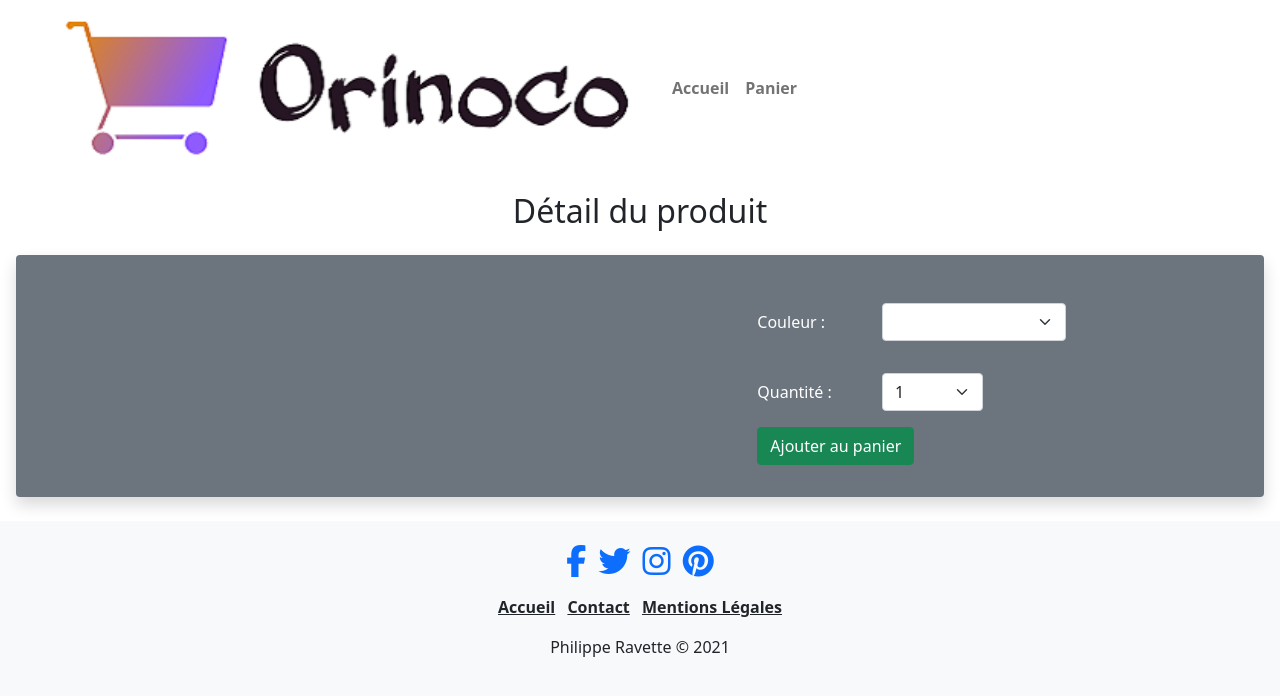
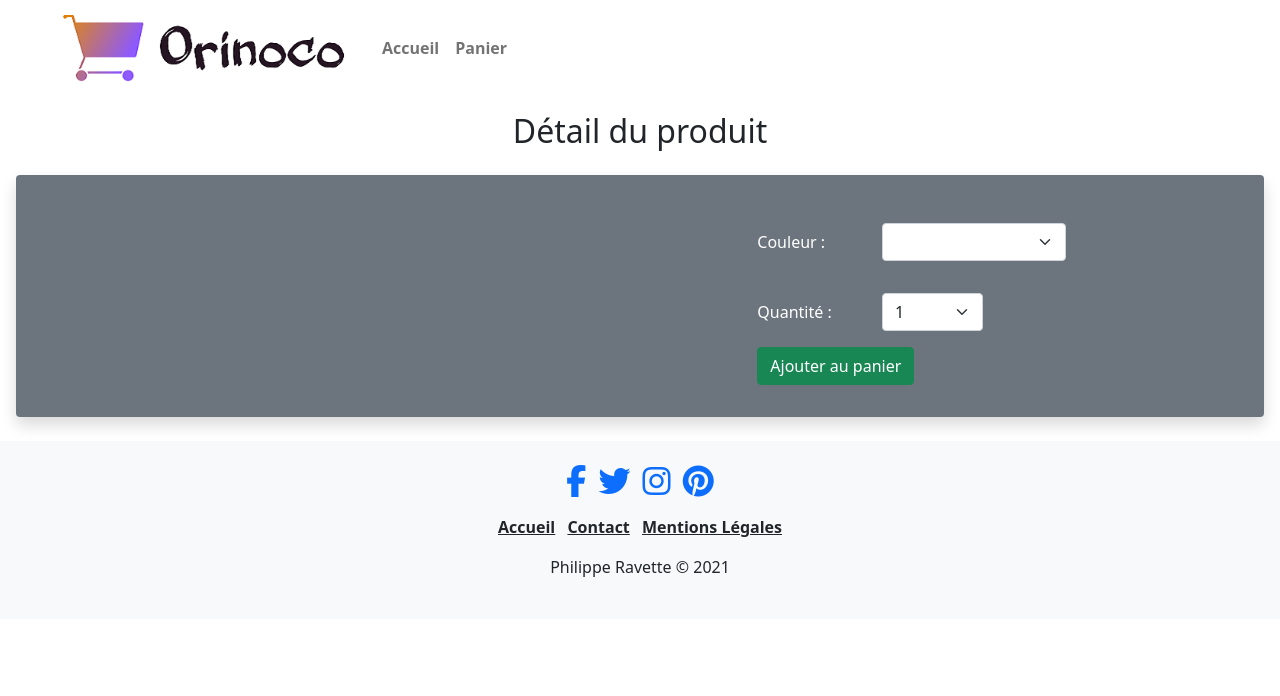
Before and after one commit to PhilippeRavette/Philippe_Ravette_P5_02082021, a plain HTML site: page frontend/pages/produit.html in a window 1280 px wide. Drawn offline with nearby package versions, Linux system fonts and the light colour scheme; no server answers.

Commit message:
performances

```diff
--- a/frontend/pages/produit.html
+++ b/frontend/pages/produit.html
@@ -16,7 +16,7 @@
     <header>
         <nav class="navbar navbar-expand-lg navbar-light bg-white ">
             <div class="container-fluid mx-2 mx-lg-5">
-                <img class="img-fluid mx-4 mx-lg-0 mr-auto w-50" src="../images/logo_orinoco.webp" alt="orinoco - le site unique pour vos ours en peluches" />
+                <img class="img-fluid mx-4 mx-lg-0 mr-auto w-25" src="../images/logo_orinoco.webp" alt="orinoco - le site unique pour vos ours en peluches" />
 
                 <button class="navbar-toggler" type="button" data-bs-toggle="collapse" data-bs-target="#navbarScroll" aria-controls="navbarScroll" aria-expanded="false" aria-label="Toggle navigation">
                 <span class="navbar-toggler-icon"></span>
```
